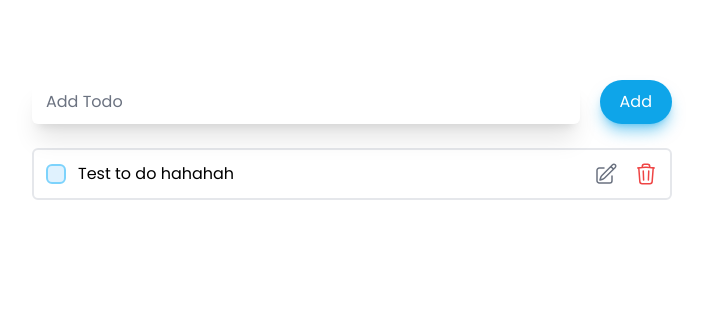
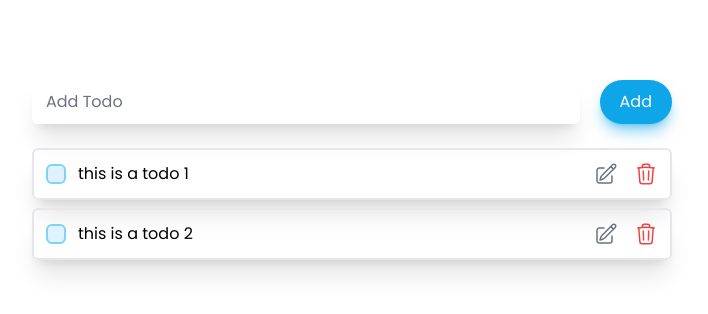
Before and after one commit to bryanlontoc06/todoapp_frontend, a Next.js app: page / in a window 1280 px wide. Shown: the top 314 px of the page, without its empty margins (288-996 px from the left). Built offline with nearby package versions, Linux system fonts and the light colour scheme.

Commit message:
- add delete function

```diff
--- a/src/components/TodoComponent/TodoItem.js
+++ b/src/components/TodoComponent/TodoItem.js
@@ -1,36 +1,45 @@
 import React from 'react'
 import EditIcon from '@/components/svgs/EditIcon.svg'
 import DeleteIcon from '@/components/svgs/DeleteIcon.svg'
-import CheckIcon from '@/components/svgs/CheckIcon.svg'
 
-const TodoItem = ({todo}) => {
+const TodoItem = ({item, index, todos, setTodos}) => {
 
+  const handleEditItem = (id) => {
+    console.log('add')
+    console.log(id)
+  }
+
+  const handleDeleteItem = (id) => {
+    todos.splice(id, 1)
+    setTodos([...todos])
+    console.log(todos)
+  }
 
   return (
-    <div className="flex border-2 p-3 rounded-md">
+    <div className="flex border-2 p-3 rounded-md shadow-xl">
       <div className="flex gap-3 items-center">
           <input
             type="checkbox"
-            id="checkbox"
+            id={index}
             className="
               peer
               cursor-pointer
               w-5 h-5
               border-2
               rounded-md
-              focus: ring-green-300
+              focus: ring-0
               bg-sky-100
               border-sky-300
               text-sky-500
             "
           />
-        <label htmlFor="checkbox" className="cursor-pointer peer-checked:line-through peer-checked:text-gray-400">Test to do hahahah</label>
+        <label htmlFor={index} className="cursor-pointer peer-checked:line-through peer-checked:text-gray-400">{item}</label>
       </div>
       <div className="flex ml-auto gap-4">
-        <button>
+        <button onClick={() => handleEditItem(index)}>
           <EditIcon className="w-6 h-6 text-gray-500" />
         </button>
-        <button>
+        <button onClick={() => handleDeleteItem(index)}>
           <DeleteIcon className="w-6 h-6 text-red-500"/>
         </button>
       </div>
--- a/src/components/TodoComponent/index.js
+++ b/src/components/TodoComponent/index.js
@@ -2,11 +2,19 @@ import {useState} from 'react'
 import TodoItemComponent from './TodoItem'
 
 const Todo = () => {
-    const [todo, setTodo] = useState([])
+    const [todos, setTodos] = useState(['this is a todo 1',
+    'this is a todo 2'
+    ])
+    const [todoItem, setTodoItem] = useState('')
 
     const handleSubmit = (e) => {
-        console.log('testtt')
         e.preventDefault()
+        setTodos([...todos, todoItem])
+        setTodoItem('')
+    }
+
+    const handleOnChange = (e) => {
+      setTodoItem(e.target.value)
     }
 
 
@@ -15,11 +23,25 @@ const Todo = () => {
         <form onSubmit={(e) => handleSubmit(e)} className="flex gap-5">
             <input type="text" className="shadow-xl block w-full px-3 py-2 rounded-md border-2 border-transparent focus:outline-none focus:ring-2 focus:ring-sky-600 focus:border-transparent"
             placeholder="Add Todo"
+            value={todoItem}
+            onChange={(e) => handleOnChange(e)}
             />
             <button className="shadow-lg py-2 px-5 rounded-3xl bg-sky-500 hover:bg-sky-400 text-white shadow-sky-500/50">Add</button>
         </form>
         <br />
-        <TodoItemComponent todo={todo} />
+        <div className="flex flex-col gap-2">
+          {todos.map((item, i) => {
+            return (
+              <TodoItemComponent
+                key={i}
+                index={i}
+                item={item}
+                todos={todos}
+                setTodos={setTodos}
+              />
+            )
+          })}
+        </div>
     </div>
   )
 }
```
Also changed, not shown: src/components/svgs/CheckIcon.svg (deleted).
